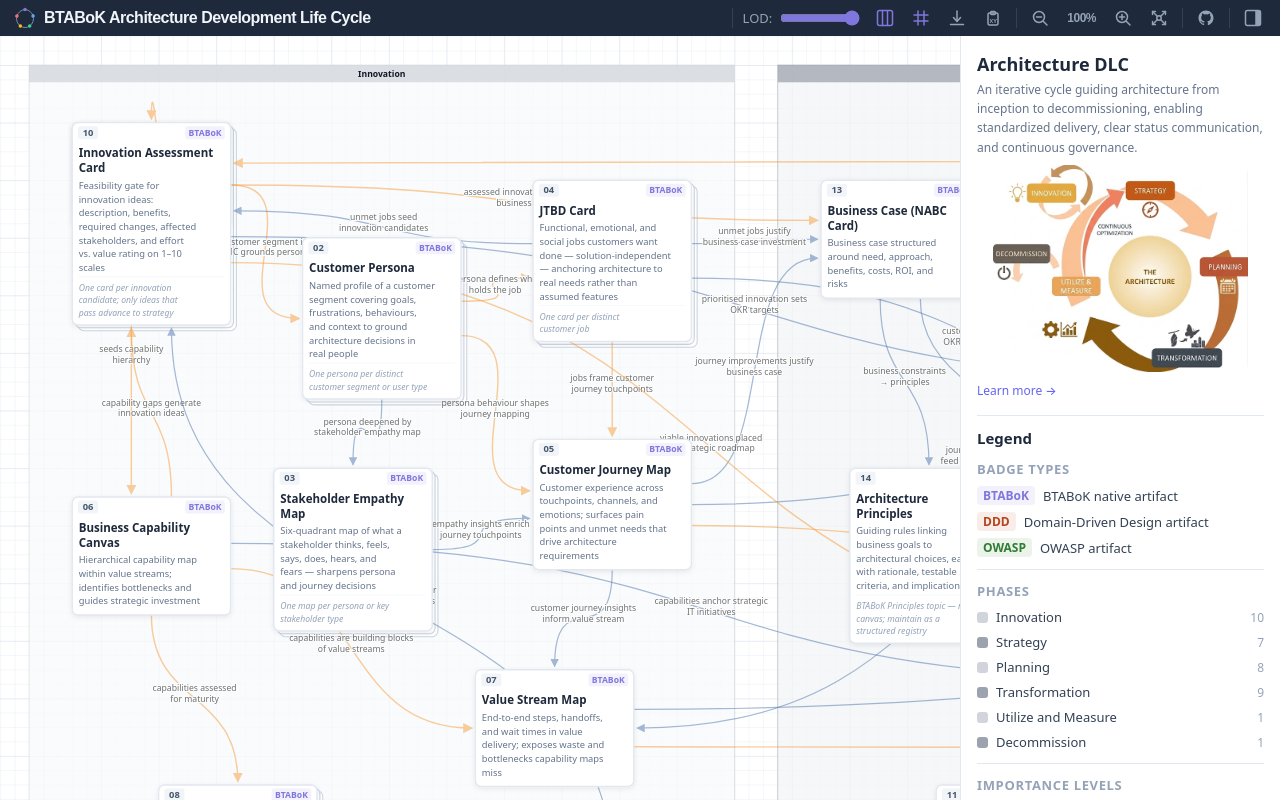
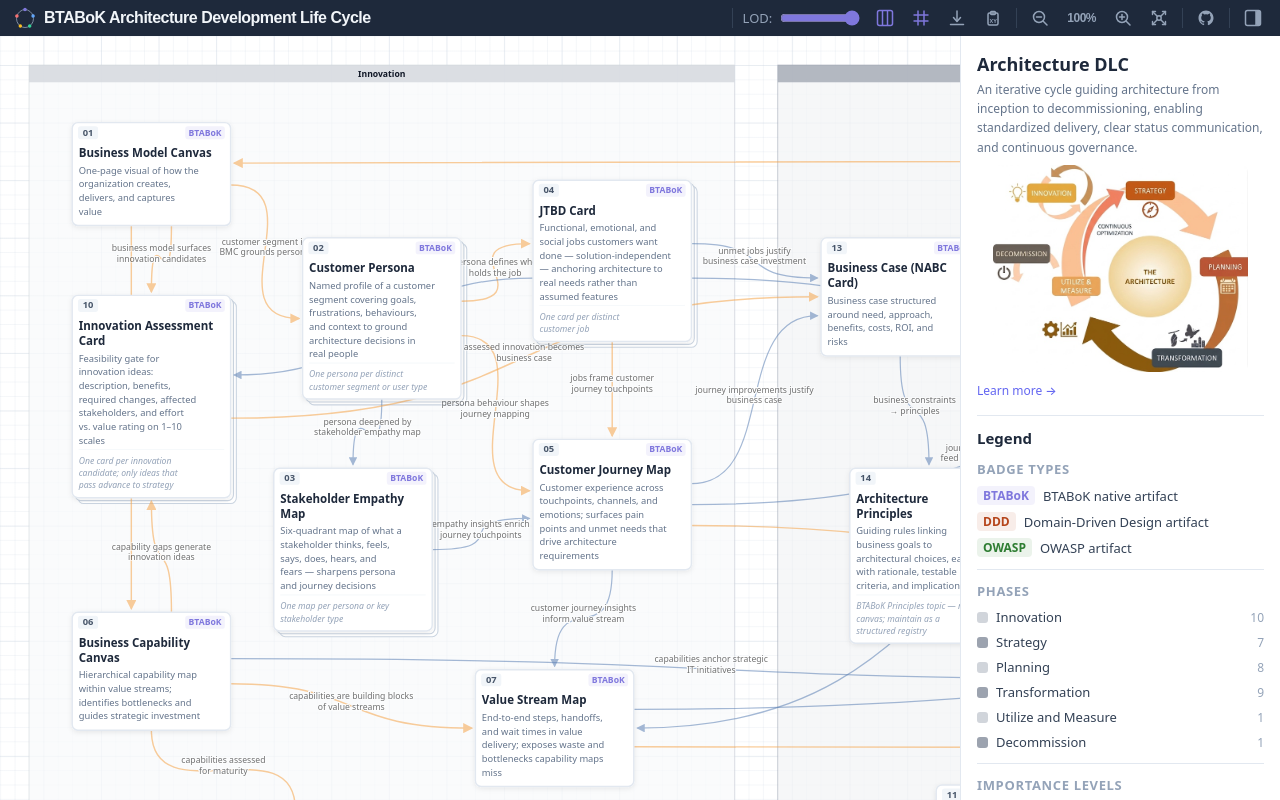
Before and after one commit to hza/btabok-adlc, a React (Vite) app: page / in a window 1280 px wide. Built offline with nearby package versions, Linux system fonts and the light colour scheme.

Commit message:
fix: update NODE_POSITIONS for Innovation Assessment Card and adjust coordinates for alignment

```diff
--- a/src/btabok-adlc-model.ts
+++ b/src/btabok-adlc-model.ts
@@ -284,11 +284,8 @@
   // ── Innovation Assessment Card (n38) ─────────────────────────────────────
   { id:'e119', from:'n01', to:'n38', label:'business model surfaces innovation candidates',  importance:3, btabok:true },
   { id:'e120', from:'n02', to:'n38', label:'capability gaps generate innovation ideas',      importance:3, btabok:true },
-  { id:'e121', from:'n25', to:'n38', label:'identified risks trigger innovation responses',  importance:2, btabok:true },
   { id:'e122', from:'n33', to:'n38', label:'unmet jobs seed innovation candidates',          importance:2, btabok:true },
   { id:'e123', from:'n38', to:'n05', label:'assessed innovation becomes business case',      importance:3, btabok:true },
-  { id:'e124', from:'n38', to:'n23', label:'prioritised innovation sets OKR targets',        importance:2, btabok:true },
-  { id:'e125', from:'n38', to:'n30', label:'viable innovations placed on strategic roadmap', importance:3, btabok:true },
 
   // ── Lifecycle Planning Canvas (n36) ──────────────────────────────────────
   { id:'e105', from:'n22', to:'n36', label:'low/negative benefits trigger lifecycle planning',    importance:3, btabok:true },
--- a/src/positions.ts
+++ b/src/positions.ts
@@ -1,17 +1,17 @@
 export const NODE_POSITIONS: Record<string, { x: number; y: number }> = {
   n01: { x:360, y:80 },
-  n38: { x:360, y:80 },
-  n02: { x:360, y:600 },
-  n24: { x:480, y:1000 },
-  n25: { x:1000, y:1120 },
+  n02: { x:360, y:760 },
+  n24: { x:560, y:1040 },
+  n25: { x:1000, y:1200 },
   n31: { x:920, y:840 },
   n32: { x:1000, y:520 },
   n34: { x:680, y:240 },
   n35: { x:640, y:560 },
   n33: { x:1000, y:160 },
+  n38: { x:360, y:320 },
   n03: { x:1560, y:1000 },
   n04: { x:1920, y:1080 },
-  n05: { x:1400, y:160 },
+  n05: { x:1400, y:240 },
   n23: { x:2040, y:400 },
   n06: { x:1440, y:560 },
   n30: { x:1920, y:720 },
```
